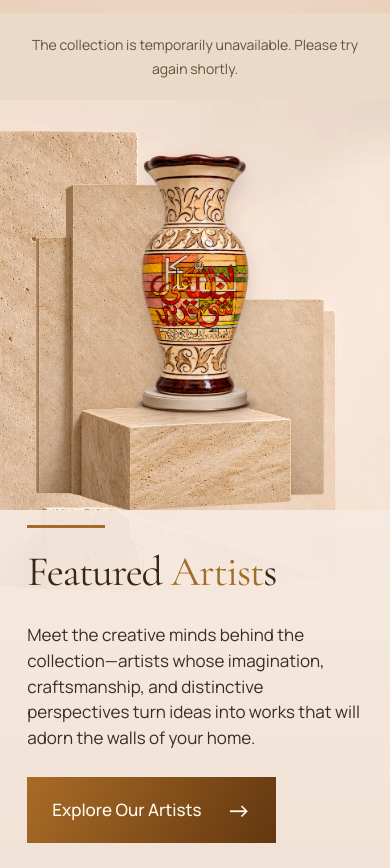
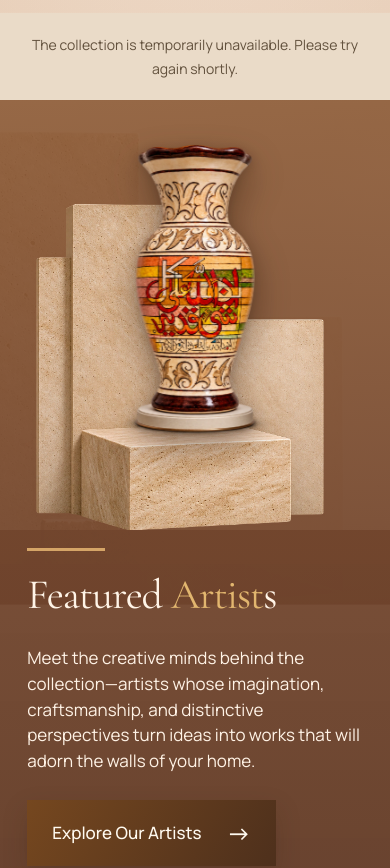
Before and after one commit to studioseraai/studioseraai, a Next.js app: page / in a window 390 px wide. Shown: the part 1420-2288 px from the top of the page. Built offline with nearby package versions, Linux system fonts and the light colour scheme.

Commit message:
Bring featured artist object forward with bronze palette

```diff
--- a/app/gallery-components/HomeArtists.module.css
+++ b/app/gallery-components/HomeArtists.module.css
@@ -20,3 +20,42 @@
 @media(max-width:650px){.section{background-size:auto 60%;background-position:20% top;background-repeat:no-repeat}.canvas{grid-template-columns:1fr}.left{min-height:410px}.displayBlocks{left:50%;bottom:0;width:min(100%,460px);max-height:100%;transform:translateX(-50%)}.featuredVase{left:50%;bottom:calc(22% - 10px);width:min(58%,250px);max-width:260px;transform:translateX(-50%)}.right{padding:15px 7% 75px;background:linear-gradient(#f5e9dfed,#f0e1d5f5)}.name{font-size:clamp(47px,11vw,70px)}.eyebrow{font-size:28px}.description{font-size:17px;margin-bottom:26px}.cta{font-size:17px;min-height:57px}.navigation button{width:41px;height:41px}}
 @keyframes objectFade{from{opacity:0}to{opacity:1}}
 @media(prefers-reduced-motion:reduce){.displayBlocks,.featuredVase,.name{animation:none}.cta{transition:none}}
+
+/* Bronze-toned Featured Artists scene with a slightly more foregrounded vase display. */
+.section {
+  background-color:#8c5a34;
+  background-image:linear-gradient(112deg,#7d4d2bdc 0%,#a37348dc 52%,#75472bdc 100%),url('/gallery/artists-stone-background.webp');
+  color:#fff4e7;
+}
+.canvas { position:relative; z-index:1; }
+.rule { background:#d5a567; }
+.eyebrow { color:#fff1df; }
+.eyebrow em { color:#e2b66f!important; }
+.description { color:#fff3e6; }
+.cta { background:linear-gradient(120deg,#75471f,#4e301c);box-shadow:0 10px 24px #321c0e35; }
+.displayBlocks { left:4%;width:112%; }
+.featuredVase {
+  left:20%;width:58%;bottom:calc(25% - 12px);
+  filter:drop-shadow(0 15px 17px #321c0e55) drop-shadow(0 3px 5px #3a24164d);
+}
+@media(max-width:900px) {
+  .section { background-image:linear-gradient(112deg,#7d4d2be6 0%,#a37348e6 52%,#75472be6 100%),url('/gallery/artists-stone-background.webp'); }
+  .displayBlocks { left:-2%;width:112%; }
+  .featuredVase { left:17%;width:61%;bottom:calc(17% - 5px); }
+}
+@media(max-width:650px) {
+  .section { background-image:linear-gradient(180deg,#8d5c38e8 0%,#71452deF 100%),url('/gallery/artists-stone-background.webp'); }
+  .left { min-height:430px; }
+  .displayBlocks { left:50%;width:min(104%,480px); }
+  .featuredVase {
+    left:50%;bottom:calc(22% - 4px);width:min(62%,270px);
+    transform:translate(-50%,2%) scale(1.04);
+    filter:drop-shadow(0 14px 17px #321c0e60) drop-shadow(0 3px 5px #3a24164d);
+  }
+  .right { padding:18px 7% 75px;background:linear-gradient(180deg,#71452def,#603a26f5);color:#fff4e7; }
+  .eyebrow { color:#fff1df; }
+  .description { color:#fff3e6; }
+}
+@media(prefers-reduced-motion:reduce) {
+  .featuredVase { animation:none; }
+}
```
